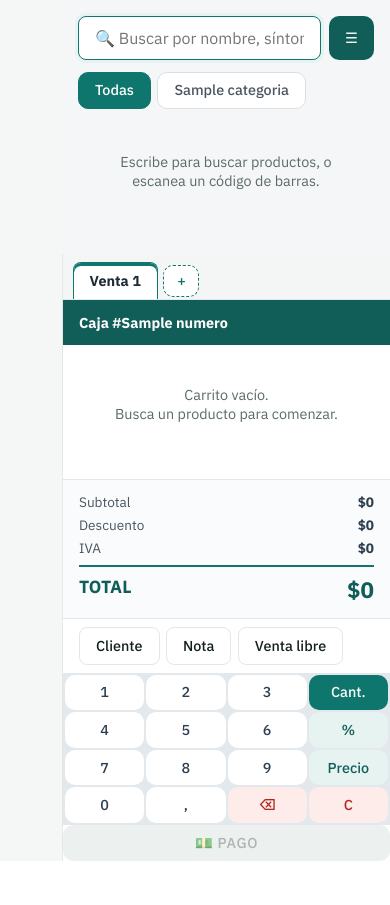
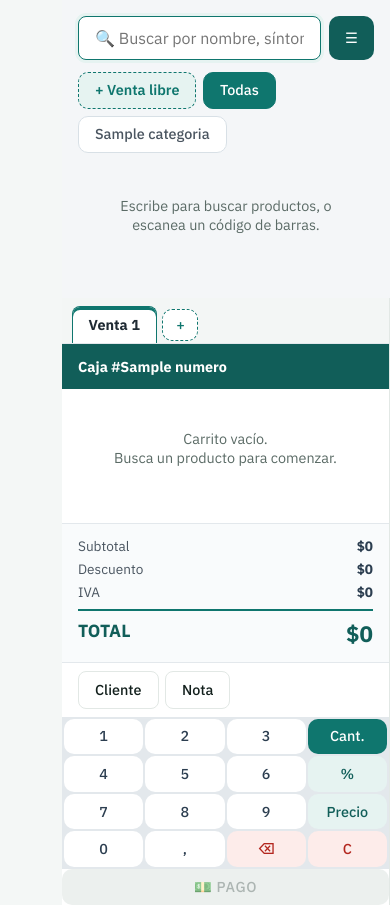
Before and after one commit to ahinar/drogueria, a Flask app: template app/templates/pos/index.html in a window 390 px wide. Before the commit the page ends 861 px from the top, so only its background shows below. Run offline with Flask 3, Linux system fonts and the light colour scheme; the template is opened without the code that fills it: most values are stand-ins (such as "Sample title", 1, 10 or a date in 2020); data that the repository does not hold is empty; parts of the project's set-up code (start-up, migrations or seed data) failed here and were passed over.

Commit message:
POS: carrito y teclado a la izquierda, Venta libre en las categorias
- Carrito con teclado numerico vuelve a la izquierda (tambien en el diseno nuevo).
- Boton del menu (☰) a la derecha del buscador.
- '+ Venta libre' al inicio de la fila de categorias (no es un filtro).
- Celular: productos primero, carrito abajo y boton flotante con el total.

Co-Authored-By: Claude Opus 5.5 <noreply@anthropic.com>
Claude-Session: https://claude.ai/code/session_01QH2v5ZUsuWS1BxabNc9SxA

```diff
--- a/app/templates/pos/index.html
+++ b/app/templates/pos/index.html
@@ -3,8 +3,8 @@
 {% block contenido %}
 <div class="pos-layout">
 
-  <!-- ============ COLUMNA IZQUIERDA: CARRITO ============ -->
-  <aside class="pos-carrito">
+  <!-- ============ COLUMNA IZQUIERDA: CARRITO (en el celular va abajo) ============ -->
+  <aside class="pos-carrito" id="pos-carrito">
     <!-- Pestañas de ventas abiertas ("Venta 1", "Venta 2"...) y botón + para
          atender a otro cliente. Las dibuja pos_carrito.js (pintarPestanas). -->
     <div class="pos-ventas-tabs" id="pos-ventas-tabs" role="tablist" aria-label="Ventas abiertas"></div>
@@ -41,7 +41,6 @@
     <div class="pos-acciones-cliente">
       <button type="button" class="boton-chico sec" id="btn-cliente"><span class="ico-emoji">👤</span> Cliente</button>
       <button type="button" class="boton-chico sec" id="btn-nota"><span class="ico-emoji">📝</span> Nota</button>
-      <button type="button" class="boton-chico sec" id="btn-venta-libre" title="Cobrar algo que no está en el inventario (inyectología, toma de presión…)"><span class="ico-emoji">➕</span> Venta libre</button>
     </div>
 
     <div class="pos-numpad">
@@ -74,12 +73,16 @@
       <input type="text" id="pos-input-busqueda"
              placeholder="🔍 Buscar por nombre, síntoma (ej. gripa), principio activo o código de barras…"
              autocomplete="off" autofocus>
-      <button type="button" class="pos-btn-menu" id="btn-menu-pos" title="Menú">
+      <!-- Menú de la caja: cerrar caja, gasto, otro ingreso... (a la derecha del buscador) -->
+      <button type="button" class="pos-btn-menu" id="btn-menu-pos" title="Menú de la caja">
         ☰
       </button>
     </div>
 
     <div class="pos-categorias" id="pos-categorias">
+      <!-- Venta libre: cobrar algo que no está en el inventario (no es un filtro) -->
+      <button type="button" class="pos-cat pos-cat-libre" id="btn-venta-libre"
+              title="Cobrar algo que no está en el inventario (inyectología, toma de presión…)">+ Venta libre</button>
       <button type="button" class="pos-cat activo" data-cat="">Todas</button>
       {% for c in categorias %}
         <button type="button" class="pos-cat" data-cat="{{ c['id'] }}">{{ c['nombre'] }}</button>
@@ -92,6 +95,13 @@
       </p>
     </div>
   </main>
+
+  <!-- Solo en el celular: botón flotante con el total; al tocarlo baja al carrito -->
+  <a href="#pos-carrito" class="pos-ir-carrito vacio" id="pos-ir-carrito">
+    <span>Carrito <strong id="pos-ir-n">0</strong></span>
+    <strong id="pos-ir-total">$0</strong>
+    <span>Ver ↓</span>
+  </a>
 
   <!-- ============ MENÚ LATERAL DERECHO ============ -->
   <div id="pos-drawer" hidden>
--- a/static/css/app.css
+++ b/static/css/app.css
@@ -1692,6 +1692,10 @@ body.sidebar-colapsado .sidebar-logo-img {
 
 @media (max-width: 900px) {
   .pos-layout { grid-template-columns: 1fr; height: auto; }
+  /* En el celular: primero buscar productos y abajo el carrito.
+     "order" cambia el orden en pantalla sin mover el HTML. */
+  .pos-productos { order: 1; }
+  .pos-carrito { order: 2; }
 }
 
 
@@ -2654,3 +2658,25 @@ html body .cal-pie button { padding: .35rem .7rem; color: var(--acento); font-we
 }
 .modal-ui-ayuda { display: block; margin-top: .25rem; font-weight: 400; font-size: .8rem; color: var(--texto-suave, #5b6b79); }
 .modal-ui .fila-2 { display: grid; grid-template-columns: 1fr 1fr; gap: 0 .8rem; }
+
+/* ---- POS: botón "Venta libre" al inicio de las categorías ---- */
+.pos-cat.pos-cat-libre {
+  border: 1px dashed var(--acento); color: var(--acento); background: var(--acento-suave, #e8f1fa);
+  font-weight: 600;
+}
+.pos-cat.pos-cat-libre:hover { background: var(--acento); color: #fff; }
+
+/* ---- POS en el celular: botón flotante abajo con el total ----
+   El carrito queda debajo de los productos; este botón baja hasta él. */
+.pos-ir-carrito { display: none; }
+@media (max-width: 900px) {
+  .pos-ir-carrito {
+    display: flex; align-items: center; gap: .7rem;
+    position: fixed; right: 12px; bottom: 14px; z-index: 900;
+    padding: .75rem 1.1rem; border-radius: 999px;
+    background: var(--acento-fuerte); color: #fff !important; text-decoration: none;
+    box-shadow: 0 8px 22px rgba(0, 0, 0, .28); font-size: .95rem;
+  }
+  .pos-ir-carrito strong { color: #fff; }
+  .pos-ir-carrito.vacio { display: none; }
+}
--- a/static/css/moderno.css
+++ b/static/css/moderno.css
@@ -188,10 +188,9 @@
 .moderno .boton-chico.sec, .moderno .boton.sec, .moderno button.sec { background: var(--superficie); color: var(--texto); border: 1px solid var(--borde); }
 .moderno a.boton-chico.sec, .moderno a.boton.sec { color: var(--texto); }
 
-/* ---------- POS: carrito a la derecha y más aire ---------- */
-.moderno .pos-layout { grid-template-columns: minmax(0, 1fr) 400px; margin: -1.6rem -2rem -2.4rem; height: calc(100vh - 64px); }
-.moderno .pos-carrito { order: 2; border-right: 0; border-left: 1px solid var(--borde); }
-.moderno .pos-productos { order: 1; }
+/* ---------- POS: carrito y teclado a la IZQUIERDA (pedido de Fernando), más aire ---------- */
+.moderno .pos-layout { grid-template-columns: 400px minmax(0, 1fr); margin: -1.6rem -2rem -2.4rem; height: calc(100vh - 64px); }
+.moderno .pos-carrito { border-right: 1px solid var(--borde); }
 @media (max-width: 900px) { .moderno .pos-layout { grid-template-columns: 1fr; height: auto; } }
 
 /* ---------- Reportes: el menú de reportes pasa a ser pestañas arriba ---------- */
--- a/static/js/pos_carrito.js
+++ b/static/js/pos_carrito.js
@@ -431,6 +431,13 @@
     $('pos-total').textContent = peso(total);
     btnPago.disabled = carrito.length === 0;
     btnPago.textContent = carrito.length ? '💵 PAGO ' + peso(total) : '💵 PAGO';
+    // Botón flotante del celular ("Carrito 3 · $6.000 · Ver"): se esconde si está vacío
+    const barra = $('pos-ir-carrito');
+    if (barra) {
+      barra.classList.toggle('vacio', !carrito.length);
+      $('pos-ir-n').textContent = carrito.length;
+      $('pos-ir-total').textContent = peso(total);
+    }
     guardarCarrito();
   }
 
@@ -1330,7 +1337,8 @@
 
   $('pos-categorias').addEventListener('click', (e) => {
     const boton = e.target.closest('.pos-cat');
-    if (!boton) return;
+    // "+ Venta libre" vive en esta fila pero NO es un filtro: tiene su propio clic
+    if (!boton || boton.classList.contains('pos-cat-libre')) return;
     document.querySelectorAll('.pos-cat').forEach((b) => b.classList.remove('activo'));
     boton.classList.add('activo');
     categoria = boton.dataset.cat;
```
Also changed, not shown: PROYECTO.md (+1 -1 lines).
